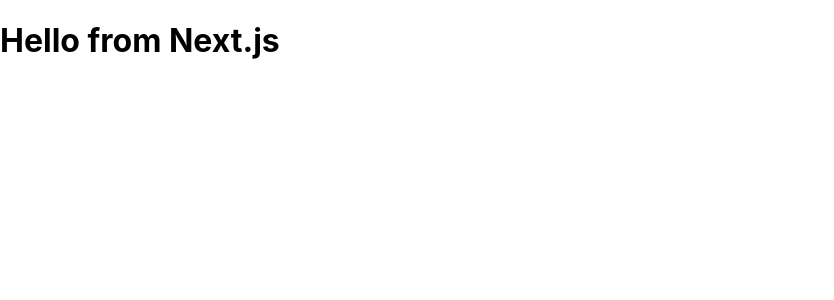
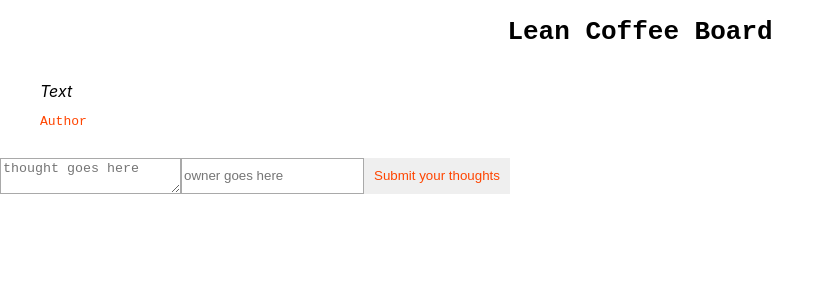
Before and after one commit to andy-schwedler/lean-coffee-board, a Next.js app: page / in a window 1280 px wide. Shown: the top 300 px of the page, without its empty margins (0-834 px from the left). Built offline with nearby package versions, Linux system fonts and the light colour scheme.

Commit message:
add components

```diff
--- /dev/null
+++ b/components/Card/Card.js
@@ -0,0 +1,23 @@
+import styled from "styled-components";
+
+export default function Cards() {
+  return (
+    <StyledCard>
+      <li>Text</li>
+      <p>Author</p>
+    </StyledCard>
+  );
+}
+
+const StyledCard = styled.ul`
+  list-style-type: none;
+  border: darkgray;
+
+  li {
+    font-style: italic;
+  }
+  p {
+    font-family: monospace;
+    color: orangered;
+  }
+`;
--- /dev/null
+++ b/components/Form/Form.js
@@ -0,0 +1,41 @@
+import { useState } from "react";
+import styled from "styled-components";
+
+export default function Form() {
+  function handleFormSubmit(event) {
+    event.preventDefault();
+
+    event.target.reset();
+  }
+  return (
+    <>
+      <StyledForm onSubmit={handleFormSubmit}>
+        <textarea
+          placeholder="thought goes here"
+          name="thoughts"
+          required
+        ></textarea>
+        <input placeholder="owner goes here" name="owner" required></input>
+        <button type="submit">Submit your thoughts</button>
+      </StyledForm>
+    </>
+  );
+}
+
+const StyledForm = styled.form`
+  display: flex;
+  flex-direction: row;
+  width: 100vw;
+
+  input,
+  textarea {
+    align-items: center;
+    border: 1px solid darkgray;
+    gap: 20px;
+  }
+  button {
+    padding: 10px;
+    border: none;
+    color: orangered;
+  }
+`;
--- a/pages/index.js
+++ b/pages/index.js
@@ -1,7 +1,22 @@
+import { useState } from "react";
+import styled from "styled-components";
+import Card from "../components/Card/Card";
+import Form from "../components/Form/Form";
+
 export default function HomePage() {
+  const [card, setCard] = useState([]);
+
   return (
-    <div>
-      <h1>Hello from Next.js</h1>
-    </div>
+    <>
+      <StyledHeader>Lean Coffee Board</StyledHeader>
+      <Card></Card>
+      <Form />
+    </>
   );
 }
+
+const StyledHeader = styled.h1`
+  font-family: monospace;
+  text-align: center;
+  text-size-adjust: 124px;
+`;
--- a/styles.js
+++ b/styles.js
@@ -7,9 +7,18 @@
     box-sizing: border-box;
   }
 
+  #__next{
+    display: flex;
+    flex-direction: column;
+    justify-content: center;
+  }
+
   body {
     margin: 0;
     font-family: -apple-system, BlinkMacSystemFont, "Segoe UI", Roboto, Helvetica,
       Arial, sans-serif, "Apple Color Emoji", "Segoe UI Emoji", "Segoe UI Symbol";
   }
+
+
+
 `;
```
